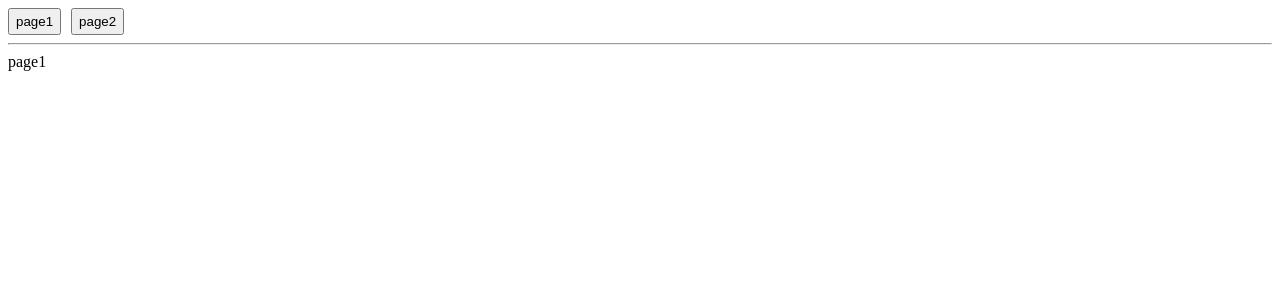
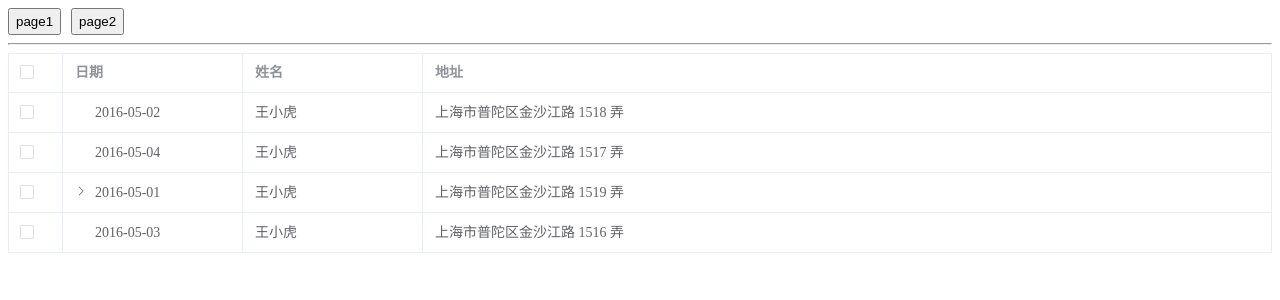
Before and after one commit to trry-hub/issues, a Vue app: page /page1 in a window 1280 px wide. Shown: the top 300 px of the page. Built offline with nearby package versions, Linux system fonts and the light colour scheme.

Commit message:
懒加载多选版本

```diff
--- a/package.json
+++ b/package.json
@@ -9,6 +9,7 @@
     "preview": "vite preview"
   },
   "dependencies": {
+    "element-plus": "^2.7.8",
     "eruda": "^3.2.1",
     "vue": "^3.4.29",
     "vue-router": "^4.3.3"
--- a/src/views/page1.vue
+++ b/src/views/page1.vue
@@ -1,3 +1,133 @@
+<script setup>
+import { ref, nextTick, onMounted } from 'vue';
+import { ElTable, ElTableColumn } from 'element-plus';
+import 'element-plus/dist/index.css'
+
+const tableData = ref([
+  {
+    id: 1,
+    date: "2016-05-02",
+    name: "王小虎",
+    address: "上海市普陀区金沙江路 1518 弄",
+  },
+  {
+    id: 2,
+    date: "2016-05-04",
+    name: "王小虎",
+    address: "上海市普陀区金沙江路 1517 弄",
+  },
+  {
+    id: 3,
+    date: "2016-05-01",
+    name: "王小虎",
+    address: "上海市普陀区金沙江路 1519 弄",
+    hasChildren: true,
+  },
+  {
+    id: 4,
+    date: "2016-05-03",
+    name: "王小虎",
+    address: "上海市普陀区金沙江路 1516 弄",
+  },
+]);
+
+const multipleSelection = ref([]);
+const multipleTable = ref(null);
+
+onMounted(() => {
+  // 初始化逻辑
+});
+
+const load = (tree, treeNode, resolve) => {
+  setTimeout(() => {
+    const data = [
+      {
+        id: 31,
+        date: "2016-05-01",
+        name: "王小虎",
+        address: "上海市普陀区金沙江路 1519 弄",
+      },
+      {
+        id: 32,
+        date: "2016-05-01",
+        name: "王小虎",
+        address: "上海市普陀区金沙江路 1519 弄",
+      },
+    ];
+    tree.children = data;
+    resolve(data);
+    multipleTable.value.store.states.lazyTreeNodeMap[tree.id] = tree.children;
+
+    let dt = multipleSelection.value.find((m) => m.id === tree.id);
+    setChildren(tree.children, dt ? true : false);
+  }, 1000);
+};
+
+const setChildren = (children, type) => {
+  children.forEach((j) => {
+    toggleSelection(j, type);
+    if (j.children) {
+      setChildren(j.children, type);
+    }
+  });
+};
+
+const selectRow = (selection, row) => {
+  const hasSelect = selection.some((el) => row.id === el.id);
+  if (hasSelect) {
+    if (row.children) {
+      setChildren(row.children, true);
+    }
+  } else {
+    if (row.children) {
+      setChildren(row.children, false);
+    }
+  }
+};
+
+const selectAll = (selection) => {
+  console.log('selection: ', selection)
+  const isSelect = selection.some((el) => tableData.value.map((j) => j.id).includes(el.id));
+  const isCancel = !tableData.value.every((el) => selection.map((j) => j.id).includes(el.id));
+  if (isSelect) {
+    selection.forEach((el) => {
+      if (el.children) {
+        setChildren(el.children, true);
+      }
+    });
+  }
+  if (isCancel) {
+    tableData.value.forEach((el) => {
+      if (el.children) {
+        setChildren(el.children, false);
+      }
+    });
+  }
+};
+
+const toggleSelection = (row, select) => {
+  if (row) {
+    nextTick(() => {
+      multipleTable.value.toggleRowSelection(row, select);
+    });
+  }
+};
+
+const handleSelectionChange = (selection) => {
+  console.log('selection: ', selection)
+  multipleSelection.value = selection;
+};
+</script>
+
 <template>
-  <div>page1</div>
+  <div>
+    <el-table :data="tableData" style="width: 100%" row-key="id" border lazy :load="load"
+              :tree-props="{ children: 'children', hasChildren: 'hasChildren' }" @select-all="selectAll"
+              @selection-change="handleSelectionChange" @select="selectRow" ref="multipleTable">
+      <el-table-column type="selection" width="55"> </el-table-column>
+      <el-table-column prop="date" label="日期" width="180"> </el-table-column>
+      <el-table-column prop="name" label="姓名" width="180"> </el-table-column>
+      <el-table-column prop="address" label="地址"> </el-table-column>
+    </el-table>
+  </div>
 </template>
```
Also changed, not shown: 1 other file (tests, documents, lock files or other folders).
